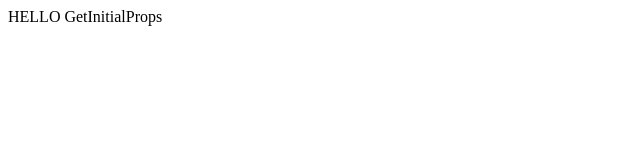
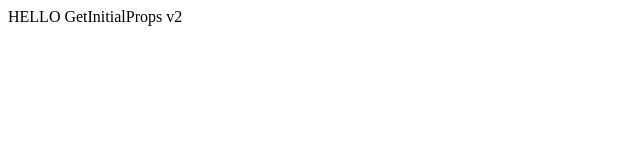
Before and after one commit to ShanonJackson/nextjs-azure, a Next.js app: page /users/1 in a window 1280 px wide. Shown: the top 160 px of the page, without its empty margins (0-640 px from the left). Built offline with nearby package versions, Linux system fonts and the light colour scheme.

Commit message:
test cache busting

```diff
--- a/pages/users/[id].tsx
+++ b/pages/users/[id].tsx
@@ -10,6 +10,6 @@ export default function Page({hello}: {hello: number}) {
 
 Page.getInitialProps = () => {
 	return {
-		hello: "GetInitialProps"
+		hello: "GetInitialProps v2"
 	}
 }
```
